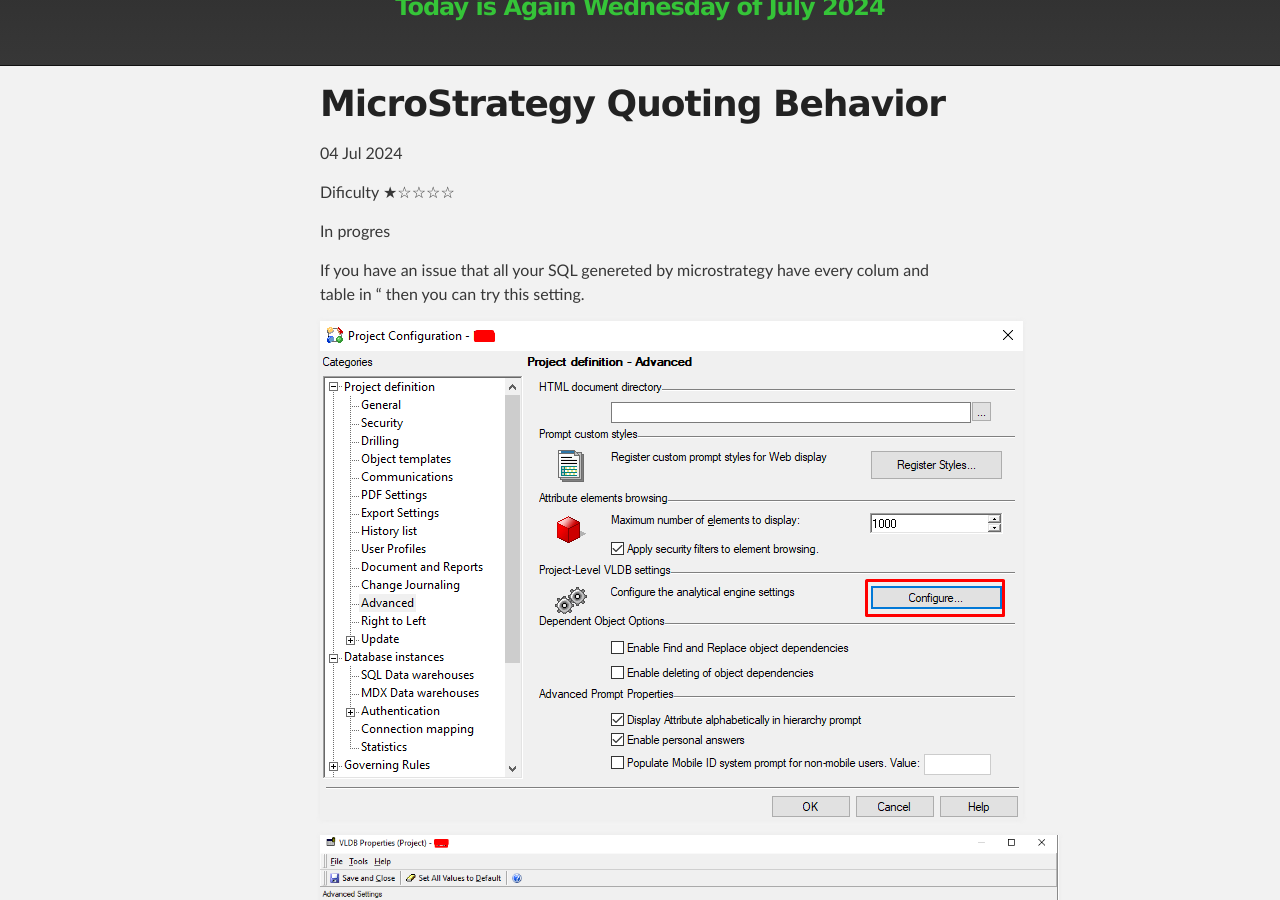
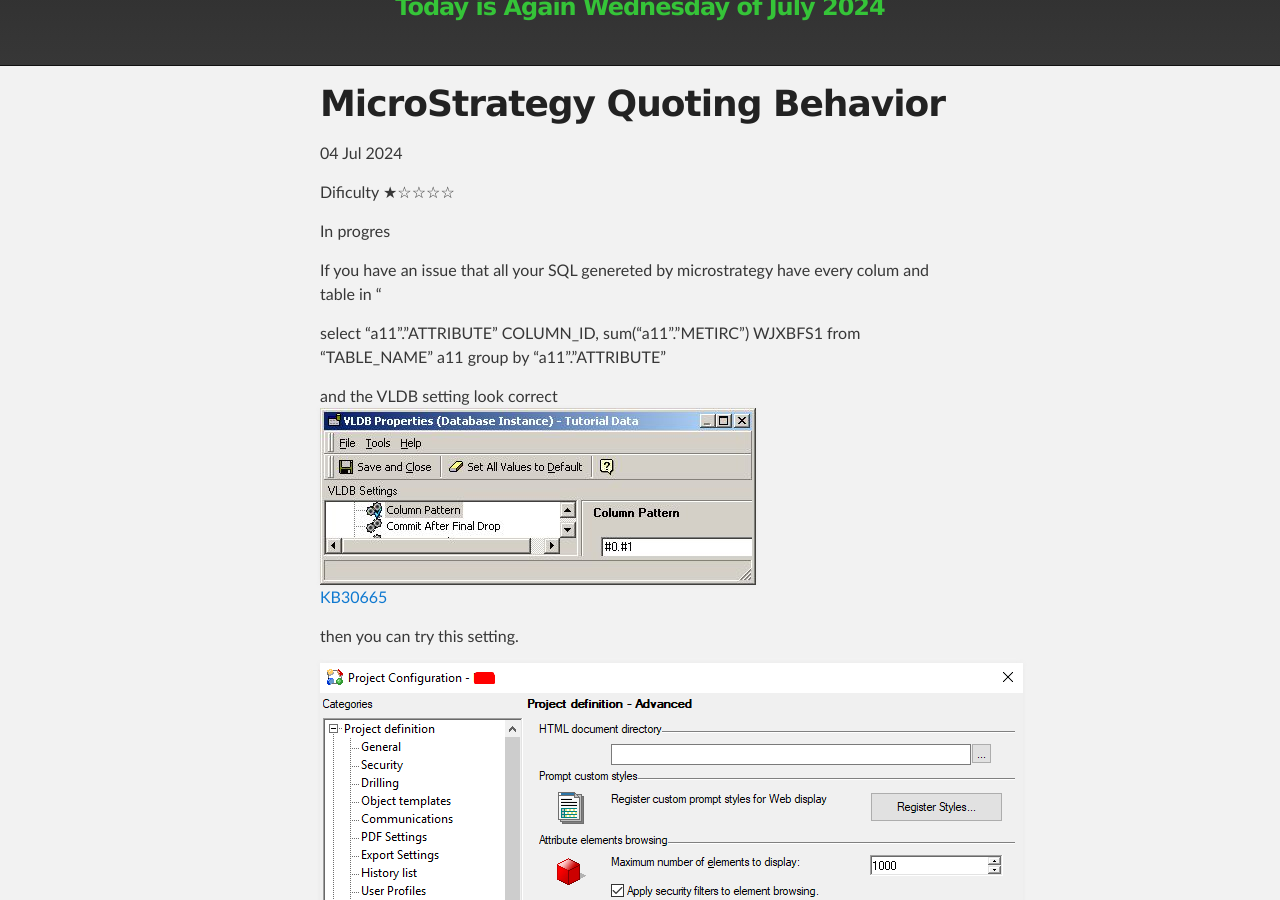
Before and after one commit to kl82slo/kl82slo.github.io, a Jekyll site: the page built from _posts/2024-07-04-0019 MicroStrategy Quoting Behavior.md, in a window 1280 px wide and 900 px high, scrolled down 236 px. Built offline with Jekyll 4.4.1, drawn with Linux system fonts in a browser that asks for light colours.

Commit message:
Update 2024-07-04-0019 MicroStrategy Quoting Behavior.md

```diff
--- a/_posts/2024-07-04-0019 MicroStrategy Quoting Behavior.md
+++ b/_posts/2024-07-04-0019 MicroStrategy Quoting Behavior.md
@@ -10,7 +10,18 @@
 
 In progres
 
-If you have an issue that all your SQL genereted by microstrategy have every colum and table in " then you can try this setting.
+If you have an issue that all your SQL genereted by microstrategy have every colum and table in "
+
+select "a11"."ATTRIBUTE"  COLUMN_ID,
+ sum("a11"."METIRC")  WJXBFS1
+from "TABLE_NAME" a11
+group by "a11"."ATTRIBUTE"
+
+and the VLDB setting look correct
+![Cube](/img/20240704_0019/VLDB.jfif)<br />
+[KB30665]([https://www2.microstrategy.com/producthelp/Current/PlatformAnalytics/en-us/Content/pa_architecture_and_services.htm](https://community.microstrategy.com/s/article/KB30665-How-to-change-the-syntax-with-column-names-and-table))<br />
+
+then you can try this setting.
 
 ![Cube](/img/20240704_0019/Project_VLDB.png)<br />
 
```
